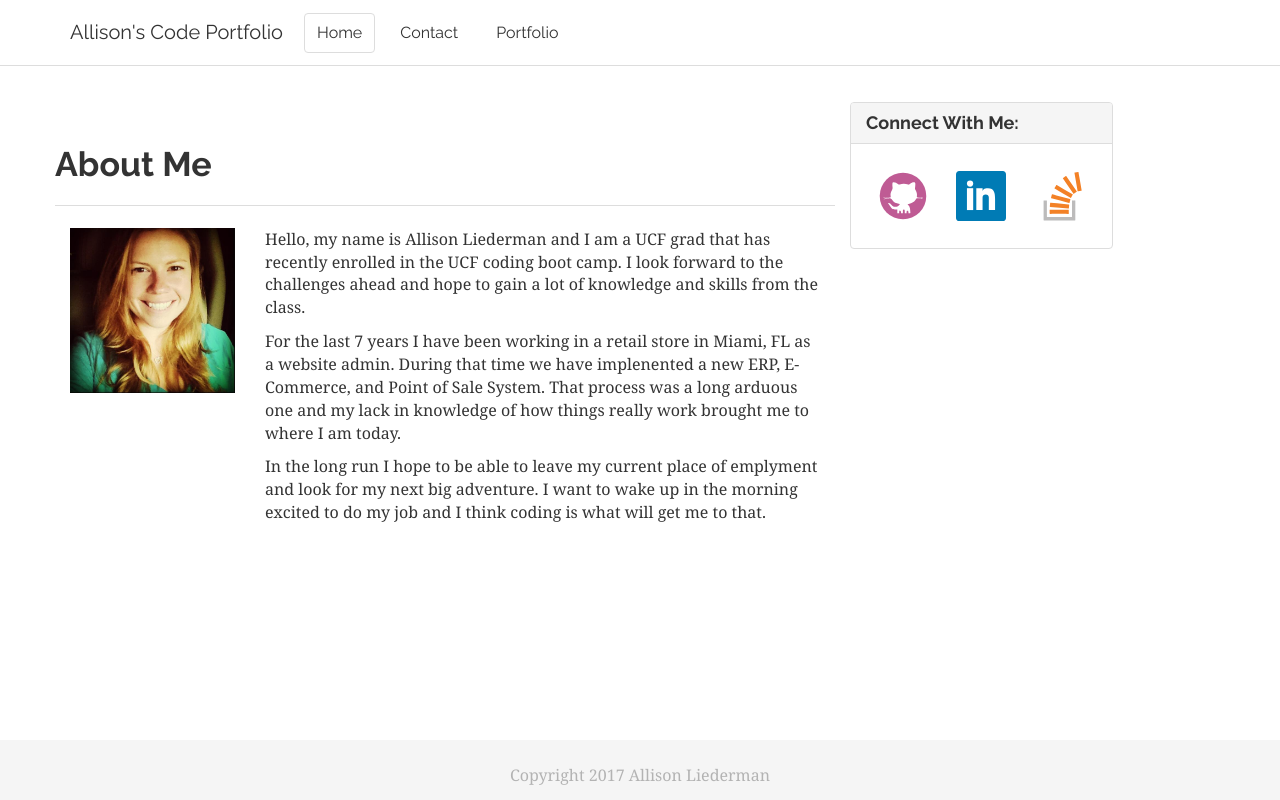
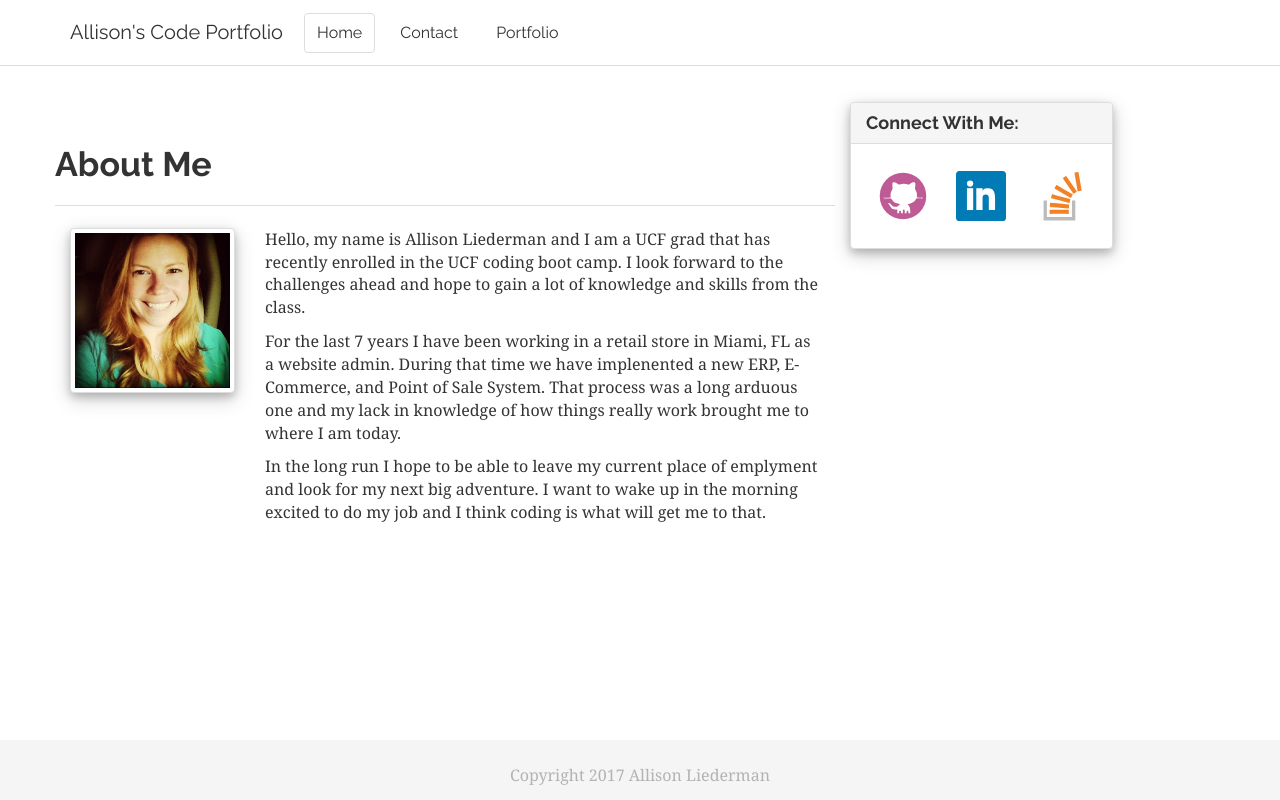
Before and after one commit to NosillaMarie/my-portfolio, a plain HTML site: page index.html in a window 1280 px wide. Drawn offline with nearby package versions, Linux system fonts and the light colour scheme.

Commit message:
added image and link box shading

```diff
--- a/assets/css/styles.css
+++ b/assets/css/styles.css
@@ -44,7 +44,15 @@
     min-width: 292px;
 }
 
+.panel {
+    box-shadow: 0 4px 8px 0 rgba(0, 0, 0, 0.2), 0 6px 20px 0 rgba(0, 0, 0, 0.19);
+}
+
 .second {
     margin-top: 20px;
     margin-bottom: 20px;
 }
+
+.myImg {
+    box-shadow: 0 4px 8px 0 rgba(0, 0, 0, 0.2), 0 6px 20px 0 rgba(0, 0, 0, 0.19);
+}
--- a/index.html
+++ b/index.html
@@ -19,7 +19,7 @@
     <nav class="navbar navbar-inverse navbar-fixed-top" role="navigation">
         <div class="container">
             <div class="navbar-header">
-                <button type="button" class="navbar-toggle" data-toggle="collapse" data-target=".navbar-collapse">
+                <button type="button" class="navbar-toggle" data-toggle="collapse" data-target="navbar-collapse">
                     <span class="sr-only">Toggle navigation</span>
                     <span class="icon-bar"></span>
                     <span class="icon-bar"></span>
@@ -49,7 +49,7 @@
                 </div>
                 <div class="row">
                     <div class="col-md-3">
-                        <img src="assets/img/allison-liederman-profile-picture.jpg" class="img-responsive" alt="Responsive image">
+                        <img src="assets/img/allison-liederman-profile-picture.jpg" class="img-thumbnail rounded float-left myImg" alt="Responsive image">
                     </div>
                     <div class="col-md-9">
                         <p>Hello, my name is Allison Liederman and I am a UCF grad that has recently enrolled in the UCF coding boot camp. I look forward to the challenges ahead and hope to gain a lot of knowledge and skills from the class.</p>
```
Also changed, not shown: assets/views/portfolio.html (+0 -1 lines).
